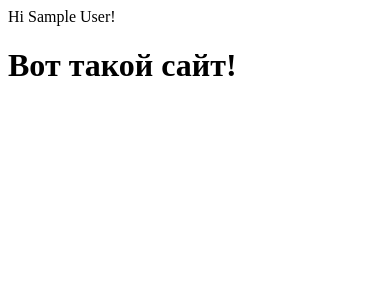
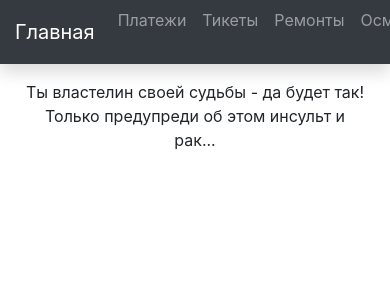
Before and after one commit to ds-vologdin/utm_sugarcrm_report, a Flask app: page / in a window 390 px wide. Shown: the top 300 px of the page. Run offline with Flask 2, Linux system fonts and the light colour scheme; the visitor is signed in with stand-in values (Sample User, id 1); some libraries are stand-ins or nearby versions.

Commit message:
Базовые шаблоны

```diff
--- a/login_users.py
+++ b/login_users.py
@@ -6,6 +6,7 @@ from models import UsersReport
 
 
 login_manager = flask_login.LoginManager()
+login_manager.login_view = 'login'
 
 
 class User(flask_login.UserMixin):
--- /dev/null
+++ b/static/css/base.css
@@ -0,0 +1,13 @@
+.main_block {
+  margin-top: 40px;
+}
+
+.logout_user_block {
+  display: inline-block;
+  color: #fff;
+  padding: 0 5px;
+}
+
+.text-center {
+  text-align: center;
+}
--- /dev/null
+++ b/static/css/signin.css
@@ -0,0 +1,6 @@
+.form-signin {
+    width: 100%;
+    max-width: 330px;
+    padding: 15px;
+    margin: auto;
+}
--- /dev/null
+++ b/templates/base.html
@@ -0,0 +1,332 @@
+<!doctype html>
+<html lang="en">
+  <head>
+    <meta charset="utf-8">
+    <meta name="viewport" content="width=device-width, initial-scale=1, shrink-to-fit=no">
+    <meta name="description" content="">
+    <meta name="author" content="">
+    <link rel="icon" href="../../../../favicon.ico">
+
+    <title>Dashboard Template for Bootstrap</title>
+
+    <!-- Bootstrap core CSS -->
+    <link rel="stylesheet" href="https://stackpath.bootstrapcdn.com/bootstrap/4.1.1/css/bootstrap.min.css" integrity="sha384-WskhaSGFgHYWDcbwN70/dfYBj47jz9qbsMId/iRN3ewGhXQFZCSftd1LZCfmhktB" crossorigin="anonymous">
+
+
+    <!-- Custom styles for this template -->
+    <link href="static/css/base.css" rel="stylesheet">
+  </head>
+
+  <body>
+    <nav class="navbar navbar-expand navbar-dark fixed-top bg-dark flex-md-nowrap p-0 shadow">
+      <a class="navbar-brand col-sm-3 col-md-2 mr-0" href="{{ url_for('index') }}">Главная</a>
+      <ul class="navbar-nav mr-auto">
+        <li class="nav-item">
+          <a class="nav-link" href="#">Платежи</a>
+        </li>
+        <li class="nav-item">
+          <a class="nav-link" href="#">Тикеты</a>
+        </li>
+        <li class="nav-item">
+          <a class="nav-link" href="#">Ремонты</a>
+        </li>
+        <li class="nav-item">
+          <a class="nav-link" href="#">Осмотры</a>
+        </li>
+        <li class="nav-item">
+          <a class="nav-link" href="#">План работ</a>
+        </li>
+        <li class="nav-item">
+          <a class="nav-link" href="#">Работа с клиентами</a>
+        </li>
+      </ul>
+      <ul class="navbar-nav px-3">
+        <li class="nav-item text-nowrap">
+          {% if current_user.is_authenticated %}
+          <div class="logout_user_block">
+            Hi, {{ current_user.name }}!
+          </div>
+          {% endif %}
+          <div class="logout_user_block">
+            <a class="nav-link" href="{{ url_for('logout') }}">(Sign out)</a>
+          </div>
+        </li>
+      </ul>
+    </nav>
+
+    <div class="container-fluid main_block">
+      <div class="row">
+        {% block sidebar %}
+        <nav class="col-md-2 d-none d-md-block bg-light sidebar">
+          <div class="sidebar-sticky">
+            <ul class="nav flex-column">
+              <li class="nav-item">
+                <a class="nav-link active" href="#">
+                  <span data-feather="home"></span>
+                  Dashboard <span class="sr-only">(current)</span>
+                </a>
+              </li>
+              <li class="nav-item">
+                <a class="nav-link" href="#">
+                  <span data-feather="file"></span>
+                  Orders
+                </a>
+              </li>
+              <li class="nav-item">
+                <a class="nav-link" href="#">
+                  <span data-feather="shopping-cart"></span>
+                  Products
+                </a>
+              </li>
+              <li class="nav-item">
+                <a class="nav-link" href="#">
+                  <span data-feather="users"></span>
+                  Customers
+                </a>
+              </li>
+              <li class="nav-item">
+                <a class="nav-link" href="#">
+                  <span data-feather="bar-chart-2"></span>
+                  Reports
+                </a>
+              </li>
+              <li class="nav-item">
+                <a class="nav-link" href="#">
+                  <span data-feather="layers"></span>
+                  Integrations
+                </a>
+              </li>
+            </ul>
+
+            <h6 class="sidebar-heading d-flex justify-content-between align-items-center px-3 mt-4 mb-1 text-muted">
+              <span>Saved reports</span>
+              <a class="d-flex align-items-center text-muted" href="#">
+                <span data-feather="plus-circle"></span>
+              </a>
+            </h6>
+            <ul class="nav flex-column mb-2">
+              <li class="nav-item">
+                <a class="nav-link" href="#">
+                  <span data-feather="file-text"></span>
+                  Current month
+                </a>
+              </li>
+              <li class="nav-item">
+                <a class="nav-link" href="#">
+                  <span data-feather="file-text"></span>
+                  Last quarter
+                </a>
+              </li>
+              <li class="nav-item">
+                <a class="nav-link" href="#">
+                  <span data-feather="file-text"></span>
+                  Social engagement
+                </a>
+              </li>
+              <li class="nav-item">
+                <a class="nav-link" href="#">
+                  <span data-feather="file-text"></span>
+                  Year-end sale
+                </a>
+              </li>
+            </ul>
+          </div>
+        </nav>
+        {% endblock sidebar %}
+
+        <main role="main" class="col-md-9 ml-sm-auto col-lg-10 px-4">
+          {% block main %}
+          <div class="d-flex justify-content-between flex-wrap flex-md-nowrap align-items-center pt-3 pb-2 mb-3 border-bottom">
+            <h1 class="h2">Dashboard</h1>
+            <div class="btn-toolbar mb-2 mb-md-0">
+              <div class="btn-group mr-2">
+                <button class="btn btn-sm btn-outline-secondary">Share</button>
+                <button class="btn btn-sm btn-outline-secondary">Export</button>
+              </div>
+              <button class="btn btn-sm btn-outline-secondary dropdown-toggle">
+                <span data-feather="calendar"></span>
+                This week
+              </button>
+            </div>
+          </div>
+
+          <canvas class="my-4 w-100" id="myChart" width="900" height="380"></canvas>
+
+          <h2>Section title</h2>
+          <div class="table-responsive">
+            <table class="table table-striped table-sm">
+              <thead>
+                <tr>
+                  <th>#</th>
+                  <th>Header</th>
+                  <th>Header</th>
+                  <th>Header</th>
+                  <th>Header</th>
+                </tr>
+              </thead>
+              <tbody>
+                <tr>
+                  <td>1,001</td>
+                  <td>Lorem</td>
+                  <td>ipsum</td>
+                  <td>dolor</td>
+                  <td>sit</td>
+                </tr>
+                <tr>
+                  <td>1,002</td>
+                  <td>amet</td>
+                  <td>consectetur</td>
+                  <td>adipiscing</td>
+                  <td>elit</td>
+                </tr>
+                <tr>
+                  <td>1,003</td>
+                  <td>Integer</td>
+                  <td>nec</td>
+                  <td>odio</td>
+                  <td>Praesent</td>
+                </tr>
+                <tr>
+                  <td>1,003</td>
+                  <td>libero</td>
+                  <td>Sed</td>
+                  <td>cursus</td>
+                  <td>ante</td>
+                </tr>
+                <tr>
+                  <td>1,004</td>
+                  <td>dapibus</td>
+                  <td>diam</td>
+                  <td>Sed</td>
+                  <td>nisi</td>
+                </tr>
+                <tr>
+                  <td>1,005</td>
+                  <td>Nulla</td>
+                  <td>quis</td>
+                  <td>sem</td>
+                  <td>at</td>
+                </tr>
+                <tr>
+                  <td>1,006</td>
+                  <td>nibh</td>
+                  <td>elementum</td>
+                  <td>imperdiet</td>
+                  <td>Duis</td>
+                </tr>
+                <tr>
+                  <td>1,007</td>
+                  <td>sagittis</td>
+                  <td>ipsum</td>
+                  <td>Praesent</td>
+                  <td>mauris</td>
+                </tr>
+                <tr>
+                  <td>1,008</td>
+                  <td>Fusce</td>
+                  <td>nec</td>
+                  <td>tellus</td>
+                  <td>sed</td>
+                </tr>
+                <tr>
+                  <td>1,009</td>
+                  <td>augue</td>
+                  <td>semper</td>
+                  <td>porta</td>
+                  <td>Mauris</td>
+                </tr>
+                <tr>
+                  <td>1,010</td>
+                  <td>massa</td>
+                  <td>Vestibulum</td>
+                  <td>lacinia</td>
+                  <td>arcu</td>
+                </tr>
+                <tr>
+                  <td>1,011</td>
+                  <td>eget</td>
+                  <td>nulla</td>
+                  <td>Class</td>
+                  <td>aptent</td>
+                </tr>
+                <tr>
+                  <td>1,012</td>
+                  <td>taciti</td>
+                  <td>sociosqu</td>
+                  <td>ad</td>
+                  <td>litora</td>
+                </tr>
+                <tr>
+                  <td>1,013</td>
+                  <td>torquent</td>
+                  <td>per</td>
+                  <td>conubia</td>
+                  <td>nostra</td>
+                </tr>
+                <tr>
+                  <td>1,014</td>
+                  <td>per</td>
+                  <td>inceptos</td>
+                  <td>himenaeos</td>
+                  <td>Curabitur</td>
+                </tr>
+                <tr>
+                  <td>1,015</td>
+                  <td>sodales</td>
+                  <td>ligula</td>
+                  <td>in</td>
+                  <td>libero</td>
+                </tr>
+              </tbody>
+            </table>
+          </div>
+          {% endblock main %}
+        </main>
+      </div>
+    </div>
+
+    <!-- Bootstrap core JavaScript
+    ================================================== -->
+    <!-- Placed at the end of the document so the pages load faster -->
+    <script src="https://code.jquery.com/jquery-3.3.1.slim.min.js" integrity="sha384-q8i/X+965DzO0rT7abK41JStQIAqVgRVzpbzo5smXKp4YfRvH+8abtTE1Pi6jizo" crossorigin="anonymous"></script>
+    <script src="https://cdnjs.cloudflare.com/ajax/libs/popper.js/1.14.3/umd/popper.min.js" integrity="sha384-ZMP7rVo3mIykV+2+9J3UJ46jBk0WLaUAdn689aCwoqbBJiSnjAK/l8WvCWPIPm49" crossorigin="anonymous"></script>
+    <script src="https://stackpath.bootstrapcdn.com/bootstrap/4.1.1/js/bootstrap.min.js" integrity="sha384-smHYKdLADwkXOn1EmN1qk/HfnUcbVRZyYmZ4qpPea6sjB/pTJ0euyQp0Mk8ck+5T" crossorigin="anonymous"></script>
+    <!-- Icons -->
+    <script src="https://unpkg.com/feather-icons/dist/feather.min.js"></script>
+    <script>
+      feather.replace()
+    </script>
+
+    <!-- Graphs -->
+    <script src="https://cdnjs.cloudflare.com/ajax/libs/Chart.js/2.7.1/Chart.min.js"></script>
+    <script>
+      var ctx = document.getElementById("myChart");
+      var myChart = new Chart(ctx, {
+        type: 'line',
+        data: {
+          labels: ["Sunday", "Monday", "Tuesday", "Wednesday", "Thursday", "Friday", "Saturday"],
+          datasets: [{
+            data: [15339, 21345, 18483, 24003, 23489, 24092, 12034],
+            lineTension: 0,
+            backgroundColor: 'transparent',
+            borderColor: '#007bff',
+            borderWidth: 4,
+            pointBackgroundColor: '#007bff'
+          }]
+        },
+        options: {
+          scales: {
+            yAxes: [{
+              ticks: {
+                beginAtZero: false
+              }
+            }]
+          },
+          legend: {
+            display: false,
+          }
+        }
+      });
+    </script>
+  </body>
+</html>
--- a/templates/index.html
+++ b/templates/index.html
@@ -1,11 +1,8 @@
-<!DOCTYPE html>
-<html lang="ru">
-<head>
-</head>
-<body>
-  {% if current_user.is_authenticated %}
-    Hi {{ current_user.name }}!
-  {% endif %}
-  <h1>Вот такой сайт!</h1>
-</body>
-</html>
+{% extends "base.html" %}
+
+{% block main %}
+<div class="main_block">
+  <div class="text-center">Ты властелин своей судьбы - да будет так!</div>
+  <div class="text-center">Только предупреди об этом инсульт и рак...</div>
+</div>
+{% endblock main %}
```
Also changed, not shown: templates/login.html (+38 -10 lines), utm_sugarcrm_report.py (+8 -1 lines).
